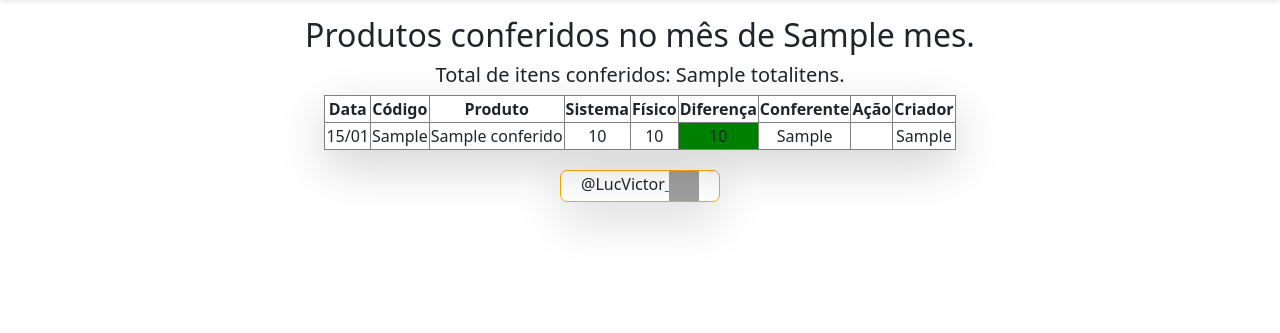
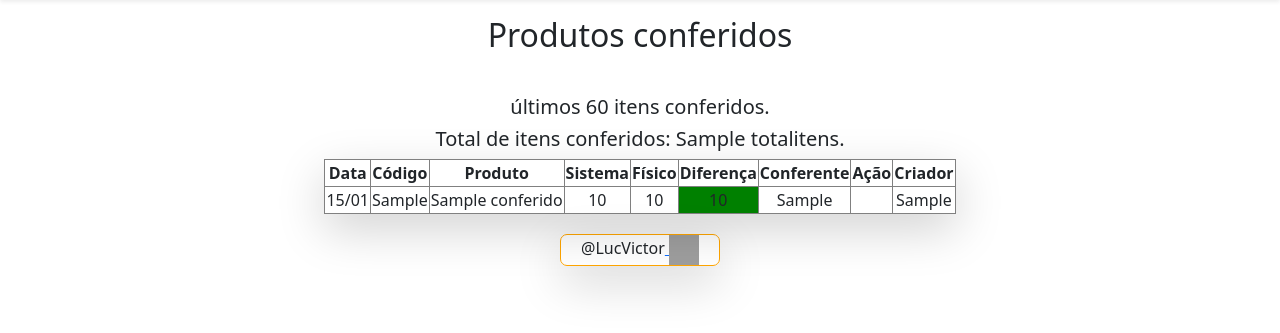
Before and after one commit to LucVictor/caicosistemafinal, a Flask app: template app/templates/conferencia/index.html in a window 1280 px wide. Shown: the part 71-404 px from the top of the page. Run offline with Flask 3, Linux system fonts and the light colour scheme; tables that the repository leaves empty hold one stand-in row (values such as "Sample post"); the template is opened without the code that fills it: values that come from a table or form of the project are taken from there, most other values are stand-ins (such as "Sample title", 1, 10 or a date in 2020); some libraries are stand-ins or nearby versions; grey boxes are pictures that could not be loaded.

Commit message:
update templates conferencia e limite de row de query para 60.

```diff
--- a/app/routes/conferencia.py
+++ b/app/routes/conferencia.py
@@ -6,7 +6,7 @@ def index_conferencia():
     criador = current_user.username
     conferencias = Produto_Conferido.query.filter(Produto_Conferido.data_conferencia >= primeiro_dia_mes(),
                                           Produto_Conferido.data_conferencia <= ultimo_dia_mes()).order_by(
-        Produto_Conferido.data_conferencia.desc()).all()
+        Produto_Conferido.data_conferencia.desc()).limit(60).all()
     totalitens = len(conferencias)
     print(totalitens)
     return render_template('conferencia/index.html', totalitens=totalitens, criador=criador, conferencias=conferencias, mes=mes_atual())
--- a/app/templates/conferencia/index.html
+++ b/app/templates/conferencia/index.html
@@ -1,7 +1,7 @@
 {% extends "./template.html" %}
 {% block content %}
-
-    <h2 class="m-2">Produtos conferidos no mês de {{mes}}.</h2>
+    <h2 class="m-2">Produtos conferidos</h2><br>
+    <h5 class="m-2">últimos 60 itens conferidos.</h5>
     <h5 class="m-2">Total de itens conferidos: {{totalitens}}.</h5>
 
     <div class="d-flex justify-content-center text-center">
```
